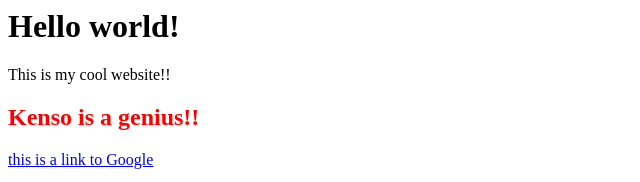
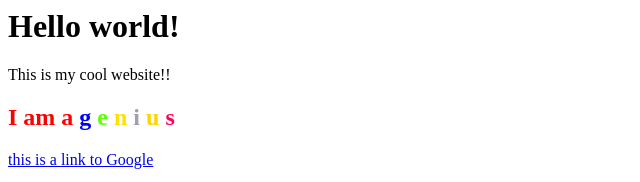
Before and after one commit to South-Hills-Academy-High-School/11-29-home-page-v0-1-alardizabalsha, a plain HTML site: page index.html in a window 1280 px wide. Shown: the top 182 px of the page, without its empty margins (0-640 px from the left). Drawn offline with Linux system fonts and the light colour scheme.

Commit message:
working on website

```diff
--- a/index.html
+++ b/index.html
@@ -3,7 +3,15 @@
 
 This is my cool website!!
 
-<h2 style="color:red">Kenso is a genius!!</h2>
+<h2 style="color:red">I am a
+    <spam style="color:blue">g</spam>
+    <spam style="color:rgb(94, 255, 0)">e</spam>
+    <spam style="color:rgb(255, 225, 0)">n</spam>
+    <spam style="color:rgb(160, 160, 169)">i</spam>
+    <spam style="color:rgb(255, 213, 0)">u</spam>
+    <spam style="color:rgb(255, 0, 85)">s</spam>
+</h2>
+
 
 <p><a href="http://www.google.com">this is a link to Google</a></p>
 
```
